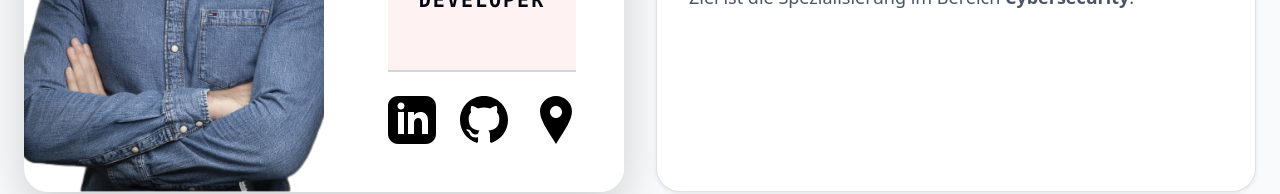
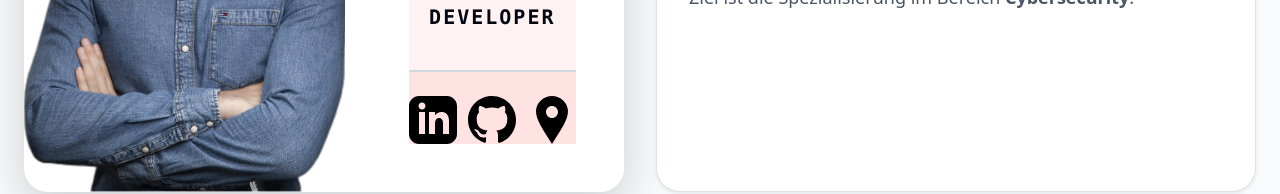
Before and after one commit to julianertle/Website, a React (Vite) app: page / in a window 1280 px wide. Shown: the part 346-540 px from the top of the page. Built offline with nearby package versions, Linux system fonts and the light colour scheme; no server answers.

Commit message:
1st tile update 3

```diff
--- a/src/components/Content.jsx
+++ b/src/components/Content.jsx
@@ -12,7 +12,6 @@ const LinkedInIcon = ({ className }) => (
   </svg>
 );
 
-// FIX: Die GitHub-Koordinate "6086" war falsch, sie muss "6.086" sein.
 const GitHubIcon = ({ className }) => (
   <svg className={className} viewBox="0 0 24 24" fill="black">
     <path d="M12 0c-6.626 0-12 5.373-12 12 0 5.302 3.438 9.8 8.207 11.387.599.111.793-.261.793-.577v-2.234c-3.338.726-4.033-1.416-4.033-1.416-.546-1.387-1.333-1.756-1.333-1.756-1.089-.745.083-.729.083-.729 1.205.084 1.839 1.237 1.839 1.237 1.07 1.834 2.807 1.304 3.492.997.107-.775.418-1.305.762-1.604-2.665-.305-5.467-1.334-5.467-5.931 0-1.311.469-2.381 1.236-3.221-.124-.303-.535-1.524.117-3.176 0 0 1.008-.322 3.301 1.23.957-.266 1.983-.399 3.003-.404 1.02.005 2.047.138 3.006.404 2.291-1.552 3.297-1.23 3.297-1.23.653 1.653.242 2.874.118 3.176.77.84 1.235 1.911 1.235 3.221 0 4.609-2.807 5.624-5.479 5.921.43.372.823 1.102.823 2.222v3.293c0 .319.192.694.801.576 4.765-1.589 8.199-6.086 8.199-11.386 0-6.627-5.373-12-12-12z" />
@@ -44,7 +43,7 @@ function Content() {
             </div>
 
             {/* TEXT-BEREICH */}
-            <div className="lg:w-2/4 flex flex-col min-h-[450px] p-10 lg:p-12 lg:pl-16 text-center lg:text-left pt-16 lg:pt-20 bg-white rounded-b-3xl lg:rounded-r-3xl lg:rounded-bl-none overflow-visible">
+            <div className="lg:w-1/2 flex flex-col min-h-[450px] p-10 lg:p-12 lg:pl-16 text-center lg:text-left pt-16 lg:pt-20 bg-white rounded-b-3xl lg:rounded-r-3xl lg:rounded-bl-none overflow-visible">
               <div className="flex-grow flex flex-col justify-center bg-red-50">
                 {/* Name - Optimized for 2 rows max */}
                 <h3 className="text-5xl lg:text-5xl xl:text-6xl font-black text-gray-950 tracking-tight leading-tight mb-8">
@@ -61,7 +60,8 @@ function Content() {
                 </div>
               </div>
               {/* Icon Leiste - pt-6 rückt die Icons näher an die Linie (border-t-2) */}
-              <div className="mt-auto pt-6 border-t-2 border-gray-300 flex flex-nowrap items-center justify-center lg:justify-start gap-4 lg:gap-8 overflow-visible">
+              <div className="bg-red-100 w-full mt-auto pt-6 border-t-2 border-gray-300 flex flex-nowrap items-center justify-between overflow-visible">
+                {" "}
                 {/* LinkedIn */}
                 <div className="relative flex flex-col items-center group overflow-visible flex-shrink-0">
                   <a
@@ -76,7 +76,6 @@ function Content() {
                     LinkedIn
                   </span>
                 </div>
-
                 {/* GitHub */}
                 <div className="relative flex flex-col items-center group overflow-visible flex-shrink-0">
                   <a
@@ -91,7 +90,6 @@ function Content() {
                     GitHub
                   </span>
                 </div>
-
                 {/* Location Pin */}
                 <div className="relative flex flex-col items-center group cursor-default overflow-visible z-10 flex-shrink-0">
                   <div className="absolute bottom-full mb-6 flex flex-col items-center opacity-0 group-hover:opacity-100 transition-all duration-300 translate-y-2 group-hover:translate-y-0 pointer-events-none z-30">
```
